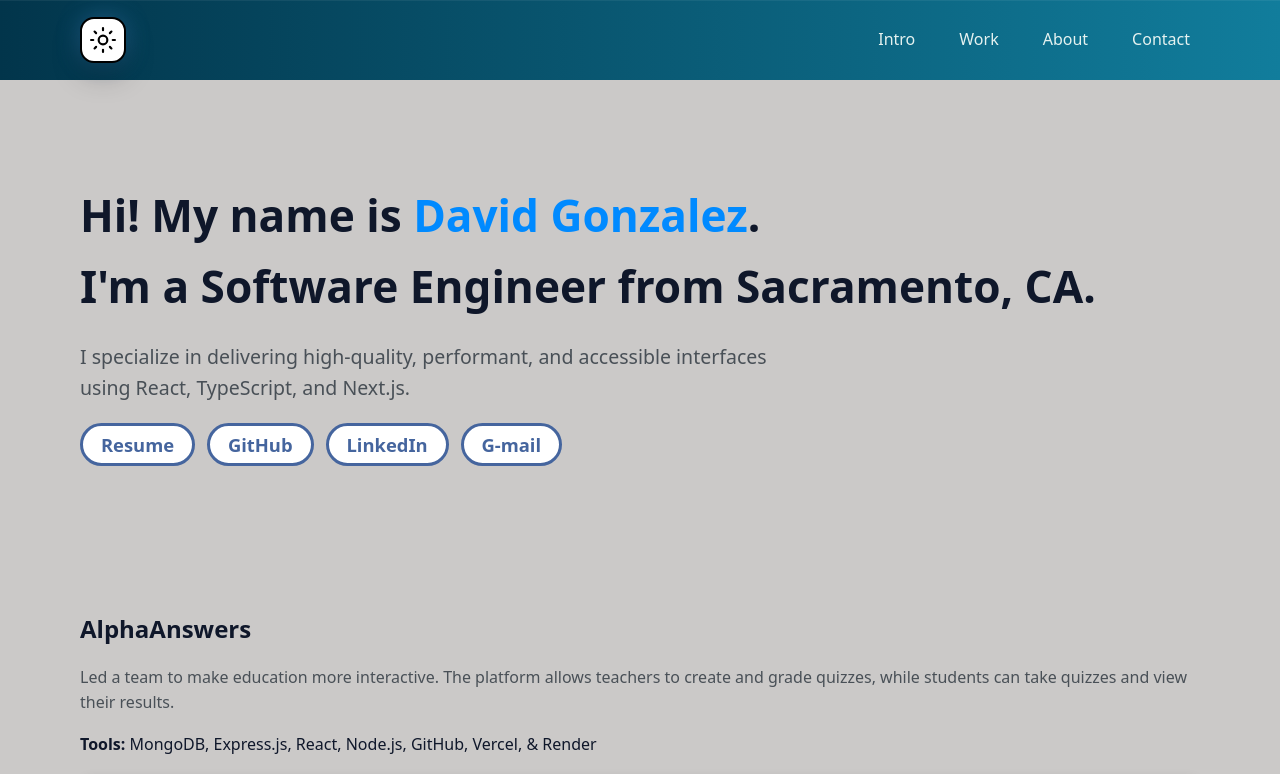
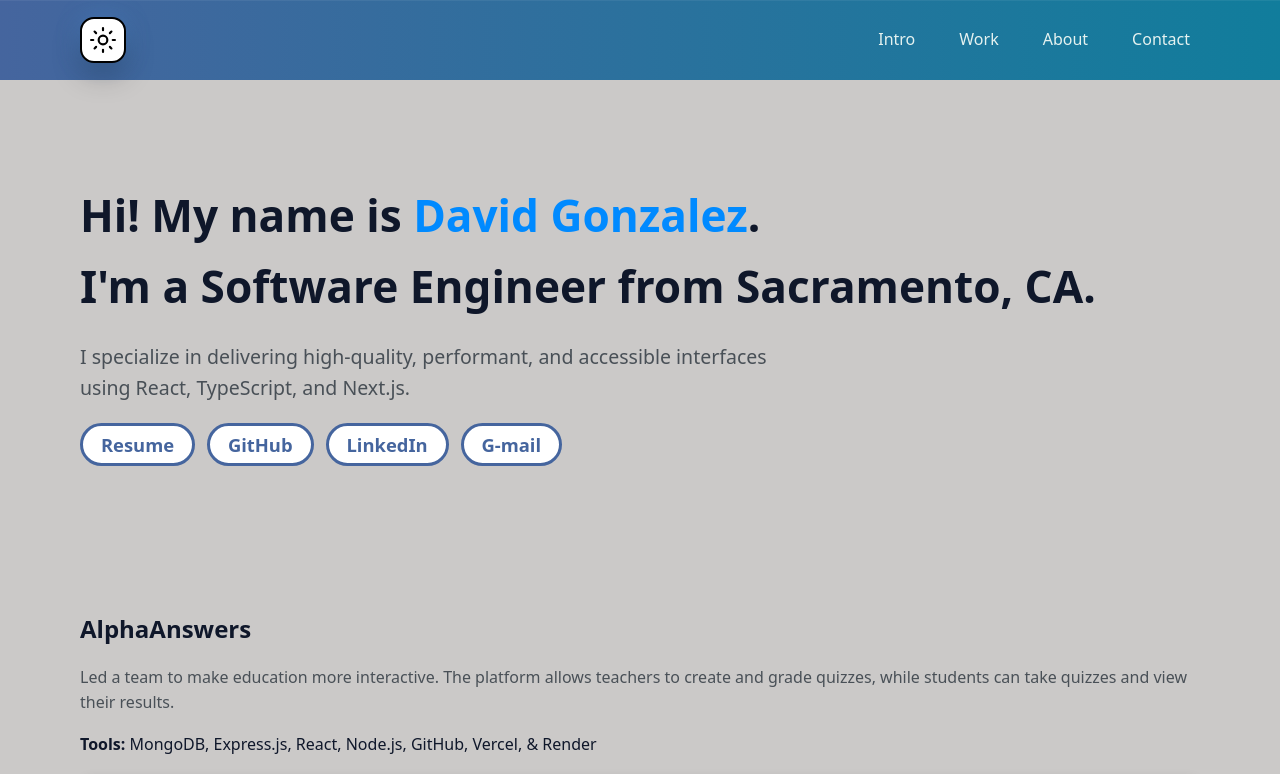
Before and after one commit to gdino1010/DgPortfolio, a React (Vite) app: page / in a window 1280 px wide. Shown: the top 774 px of the page. Built offline with nearby package versions, Linux system fonts and the light colour scheme.

Commit message:
Version 9 color variable updates

```diff
--- a/src/styles.css
+++ b/src/styles.css
@@ -7,12 +7,10 @@
   --surface-2: #e5e7eb;
   --text: #0f172a;
   --muted: #495057;
-  --brand-1: #02354b;/* deep teal/navy */
+  --brand-1: #45659e; /* deep teal/navy */
   --brand-2:#117d9c;
   --accent: #008aff;    /* green accent for name + chips */
   --chip-bg: #FFFFFF;
-  --chip-border: #45659e;
-  --ring: #45659e;
   --radius: 12px;
   --radius-lg: 18px;
   --shadow: 0 2px 12px rgba(15,23,42,.08);
@@ -35,8 +33,8 @@ html[data-theme="dark"]{
   --brand-2: #0b4f66;
 
   --chip-bg: rgba(255,255,255,.06);
-  --chip-border: rgba(255,255,255,.22);
-  --ring: rgba(154,230,180,.45);
+  --brand-1: rgba(255,255,255,.22);
+  --brand-1: rgba(154,230,180,.45);
 
   --shadow: 0 10px 30px rgba(0,0,0,.35);
 }
@@ -143,7 +141,7 @@ body{
 }
 
 .theme-toggle:focus-visible{
-  outline: 3px solid var(--ring);
+  outline: 3px solid var(--brand-1);
   outline-offset: 2px;
 }
 
@@ -172,19 +170,19 @@ body{
   display: inline-block;
   padding: clamp(3.5px, .8vw, 4.1px) clamp(15px, 1.4vw, 30px);
   border-radius: 999px;
-  border: 3px solid var(--chip-border);
+  border: 3px solid var(--brand-1);
   background: var(--chip-bg);
-  color: #45659e;
+  color: var(--brand-1);
   text-decoration: none;
   font-weight: 600;
   font-size: clamp(0.85rem, 0.6vw + 0.8rem, 1.15rem);
 }
-.chip:focus{ outline: 3px solid var(--ring); outline-offset: 1px; }
+.chip:focus{ outline: 3px solid var(--brand-1); outline-offset: 1px; }
 
 .chip:hover{
-  box-shadow: 0 6px 25px #325694;
+  box-shadow: 0 6px 25px var(--brand-1);
   transform: translateY(-1px);
-  background: #45659e;
+  background: var(--brand-1);
   color: var(--chip-bg);
   border: 3px solid #ffffff;
 }
@@ -270,8 +268,8 @@ body{
   font: inherit;
 }
 .form input:focus, .form textarea:focus{
-  outline: 2px solid #325694;
-  border-color: #325694;
+  outline: 2px solid var(--brand-1);
+  border-color: var(--brand-1);
 }
 .span-2{ grid-column: 1 / -1; }
 
@@ -280,7 +278,7 @@ body{
   padding: 10px 22px;
   border-radius: 10px;
   border: none;
-  background: #325694;
+  background: var(--brand-1);
   color: white;
   font-weight: 700;
   cursor: pointer;
```
